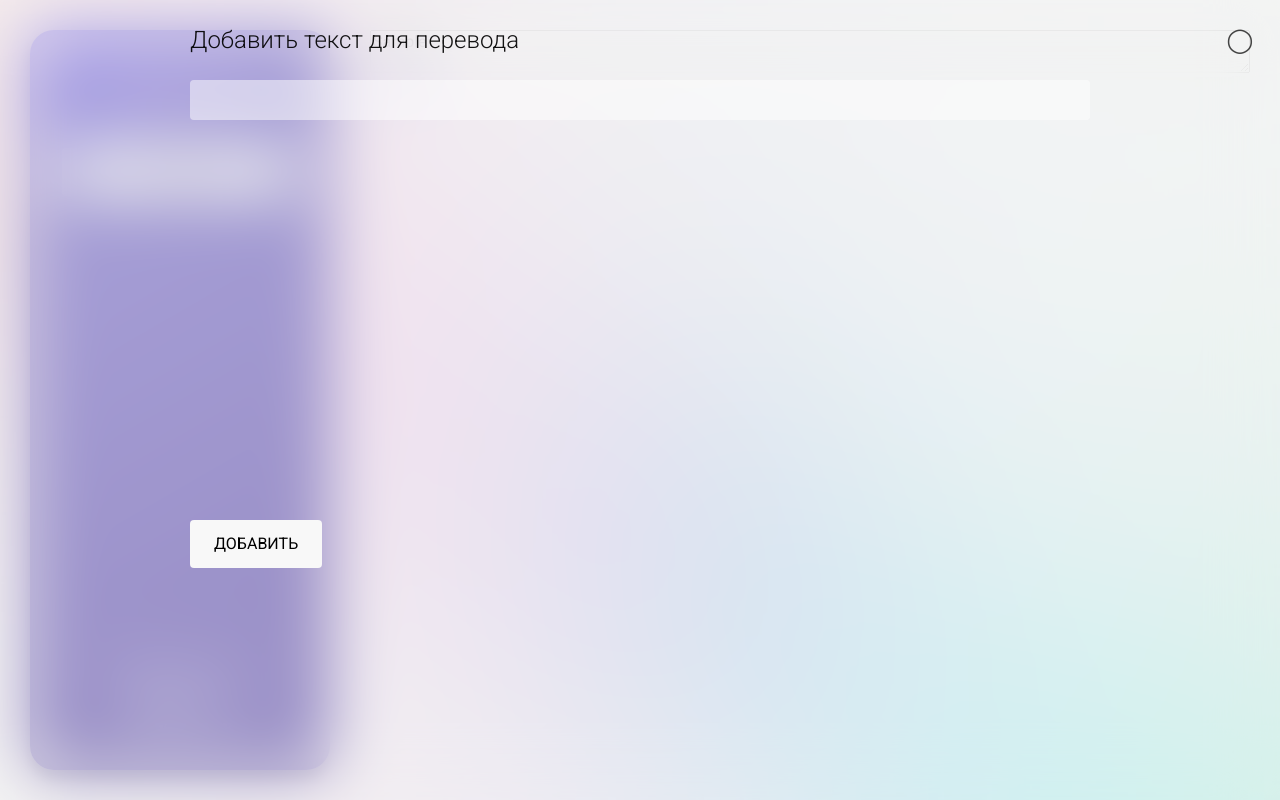
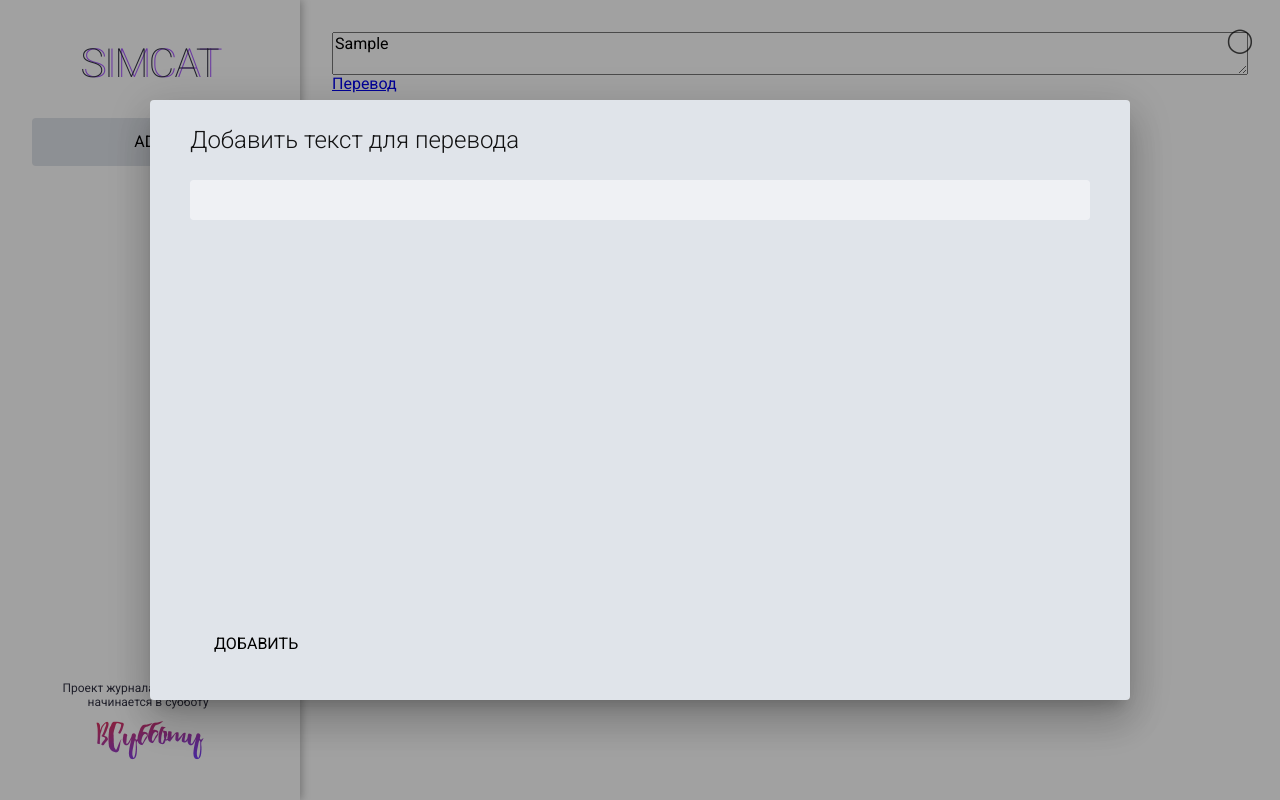
Before and after one commit to belkinai/onlycat, a Vue app: page / in a window 1280 px wide. Both pictures are taken after typing "Sample" into the empty fields and a click on the button "ADD". Built offline with nearby package versions, Linux system fonts and the light colour scheme.

Commit message:
style fix

```diff
--- a/src/App.vue
+++ b/src/App.vue
@@ -41,8 +41,6 @@ export default {
   flex-direction: row;
   height: 100%;
   min-height: 100%;
-  padding: 30px;
   background-color: #fff;
-  background-image: url('/bg2.jpg');
 }
 </style>
--- a/src/assets/common.css
+++ b/src/assets/common.css
@@ -10,14 +10,14 @@ body, html, .app {
 
 /*Transitions*/
 .fade-enter-active, .fade-leave-active {
-  transition: all .10s ease-out;
+  transition: all 0.15s cubic-bezier(0.25, 0.8, 0.5, 1);
 }
 .fade-enter-from, .fade-leave-to {
   opacity: 0;
 }
 
 .fade-scale-enter-active, .fade-scale-leave-active {
-  transition: all .1s ease-out;
+  transition: all 0.1s cubic-bezier(0.25, 0.8, 0.5, 1);
 }
 .fade-scale-enter-from, .fade-scale-leave-to {
   opacity: 0;
--- a/src/components/Logo.vue
+++ b/src/components/Logo.vue
@@ -11,7 +11,7 @@
     line-height: 48px;
     font-size: 40px;
     font-weight: 100;
-    color: #fff;
+    color: #334;
     text-shadow: 3px 0 0 #a859ff;
   }
 </style>
--- a/src/components/PanelFooter.vue
+++ b/src/components/PanelFooter.vue
@@ -3,7 +3,7 @@
     <div class="panel-footer__caption">
       Проект журнала "Понедельник начинается в субботу"
     </div>
-    <img style="height: 40px;" src="ps-logo-1-80.png" alt="">
+    <img style="height: 40px;" src="ps-logo-1-c-80.png" alt="">
   </div>
 </template>
 
@@ -14,7 +14,7 @@
     align-items: center;
     text-align: center;
     font-size: 12px;
-    color: #cce;
+    color: #334;
   }
   .panel-footer__caption {
     margin: 10px 0;
--- a/src/components/SimBtn.vue
+++ b/src/components/SimBtn.vue
@@ -28,15 +28,15 @@
     border-radius: 4px;
     border: none;
     outline: none;
-    background: #f8f8f8;
+    background: #e0e4ea;
     text-transform: uppercase;
     transition: all .1s linear;
   }
   .sim-btn:hover {
-    background: #e0e0e0;
+    background: #b4b8bc;
   }
   .sim-btn:active {
-    background: #c0c0c0;
+    background: #9ca0a3;
   }
   .sim-btn_block {
     width: 100%;
--- a/src/components/SimContainer.vue
+++ b/src/components/SimContainer.vue
@@ -8,7 +8,8 @@
   .sim-container {
     display: flex;
     flex-direction: column;
+    flex-grow: 1;
     height: 100%;
-    flex-grow: 1;
+    padding: 32px
   }
 </style>
--- a/src/components/SimModal.vue
+++ b/src/components/SimModal.vue
@@ -31,16 +31,14 @@ export default {
 .sim-modal {
   position: fixed;
   display: flex;
-  align-items: flex-start;
+  align-items: center;
   justify-content: center;
   top: 0;
   left: 0;
   width: 100%;
   height: 100%;
   padding: 0 80px;
-  background: rgba(235, 235, 235, 0.57);
-  /*background: rgba(0, 0, 0, 0.87);*/
-  backdrop-filter: blur(32px);
+  background: rgba(0, 0, 0, 0.37);
 }
 .modal-close {
   position: absolute;
--- a/src/components/SimPanel.vue
+++ b/src/components/SimPanel.vue
@@ -11,13 +11,12 @@
   flex-basis: 300px;
   align-items: center;
   height: 100%;
-  margin-right: 40px;
   padding: 40px 32px;
-  border-radius: 24px;
   background: #e0e4ea;
-  background: linear-gradient(-30deg, #311a99 20%, #4a39bb 80%, #5543f0 100%);
+  background: #fff;
+  /*background: linear-gradient(-30deg, #311a99 20%, #4a39bb 80%, #5543f0 100%);*/
   color: #333;
-  box-shadow: 0 8px 12px rgba(0, 0, 0, 0.37);
+  box-shadow: 2px 0 8px rgba(0, 0, 0, 0.27);
 }
 .dark .sim-panel {
   background: #1a161c;
--- a/src/components/SimTextField.vue
+++ b/src/components/SimTextField.vue
@@ -30,7 +30,7 @@
     justify-content: center;
     width: 100%;
     height: 40px;
-    padding: 0 20px;
+    padding: 0 10px;
     border-radius: 4px;
     background: rgba(255, 255, 255, 0.5);
     transition: all .1s;
--- a/src/components/SimWindow.vue
+++ b/src/components/SimWindow.vue
@@ -15,9 +15,8 @@
   max-height: 100%;
   padding: 0 40px;
   overflow: hidden;
-  /*background: #f0f0f0;*/
-  /*background: rgba(255, 255, 255, 0.05);*/
-  border-radius: 20px;
-  /*box-shadow: 0 10px 32px rgba(0, 0, 0, 0.37);*/
+  background: #e0e4ea;
+  border-radius: 4px;
+  box-shadow: 0px 11px 15px -7px rgba(0, 0, 0, 0.2), 0px 24px 38px 3px rgba(0, 0, 0, 0.14), 0px 9px 46px 8px rgba(0, 0, 0, 0.12);
 }
 </style>
```
